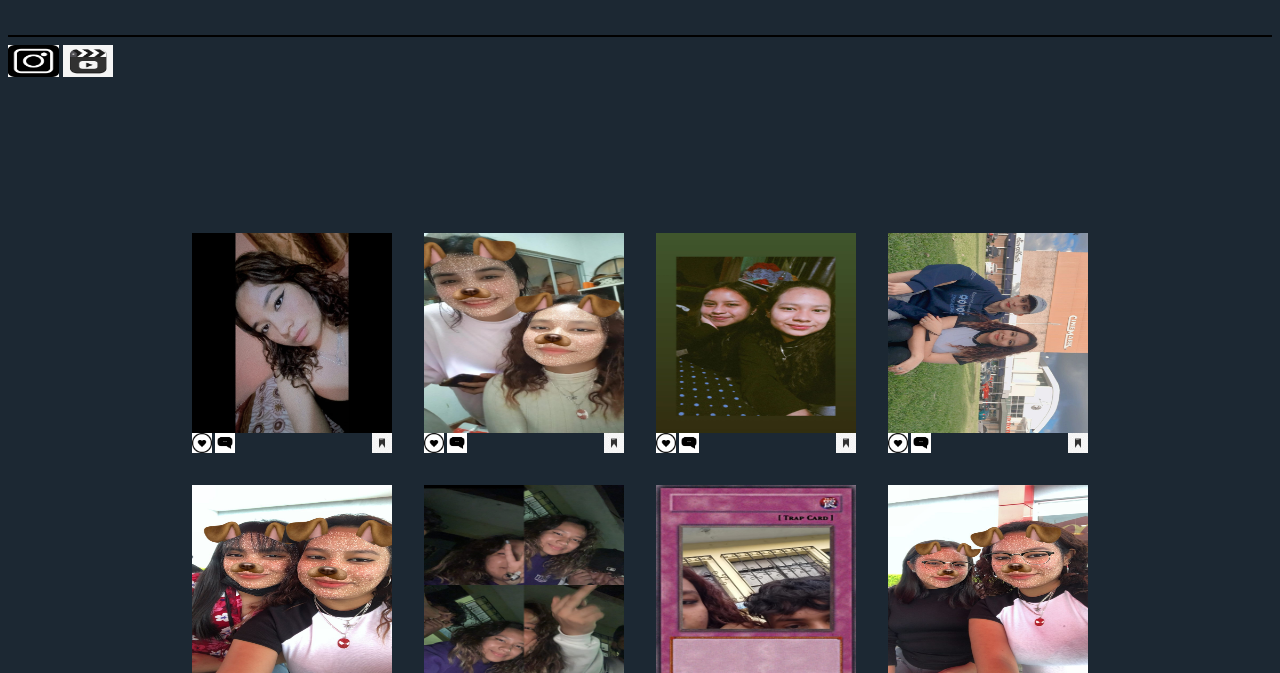
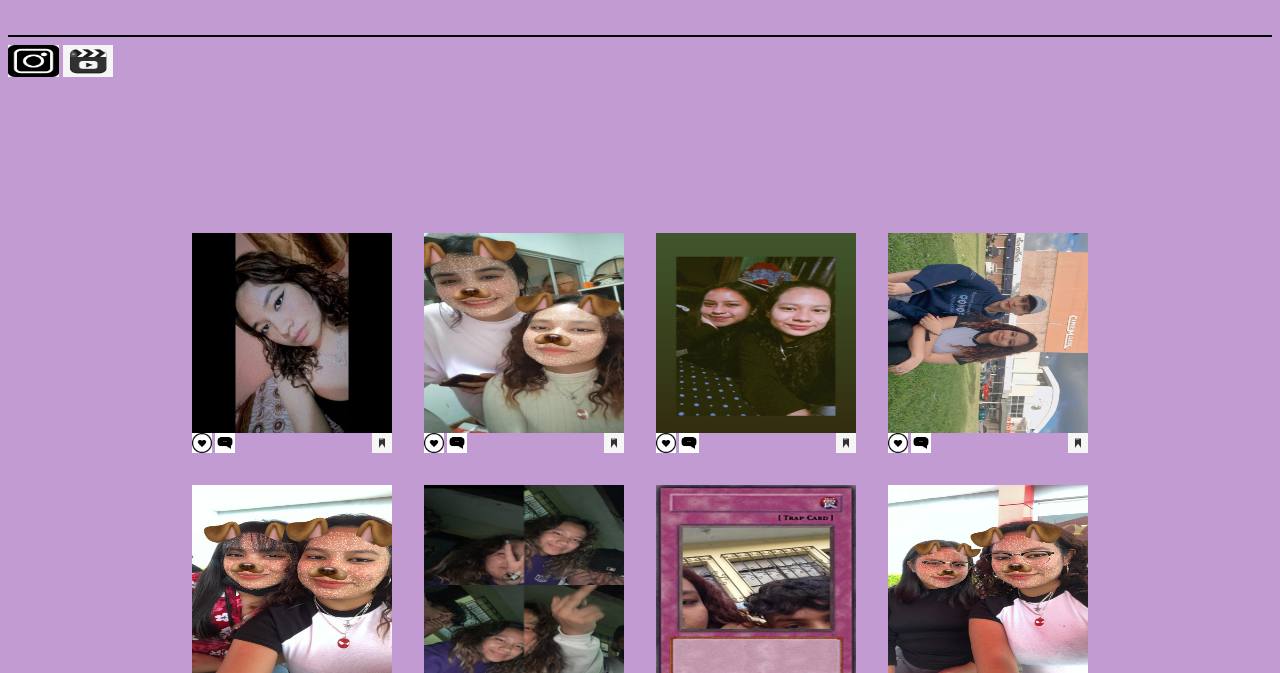
Before and after one commit to JessicaCalderon12/red, a plain HTML site: page perfil.html in a window 1280 px wide. Shown: the part 532-1205 px from the top of the page. Drawn offline with Linux system fonts and the light colour scheme.

Commit message:
Update style.css

```diff
--- a/style.css
+++ b/style.css
@@ -43,7 +43,7 @@ hr{
 	margin-top: 3%;
 }
 .perfil{
-	background-color: #1C2833;
+	background-color:#C39BD3;
 }
 .con{
 	width: 20%;
```
